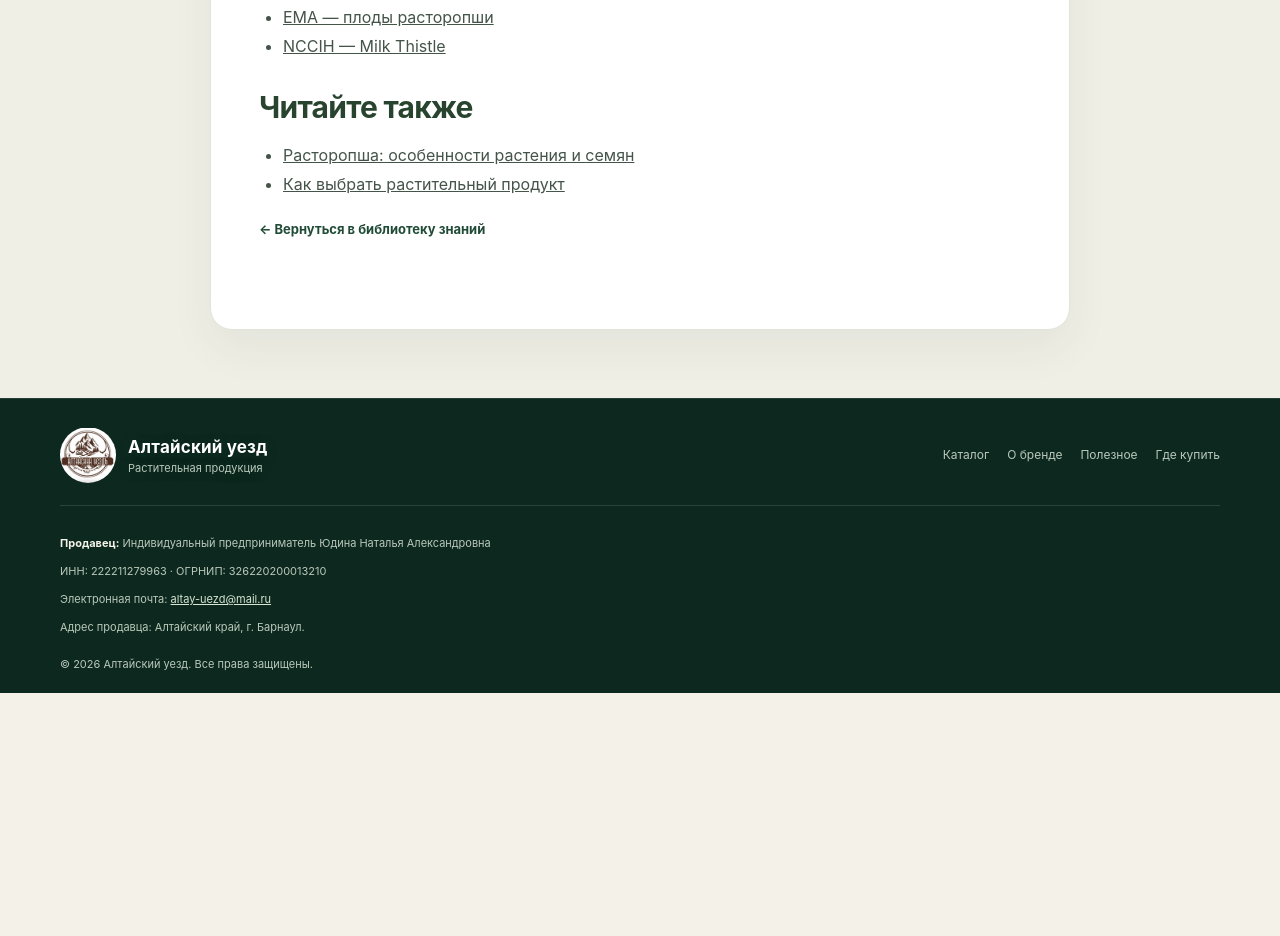
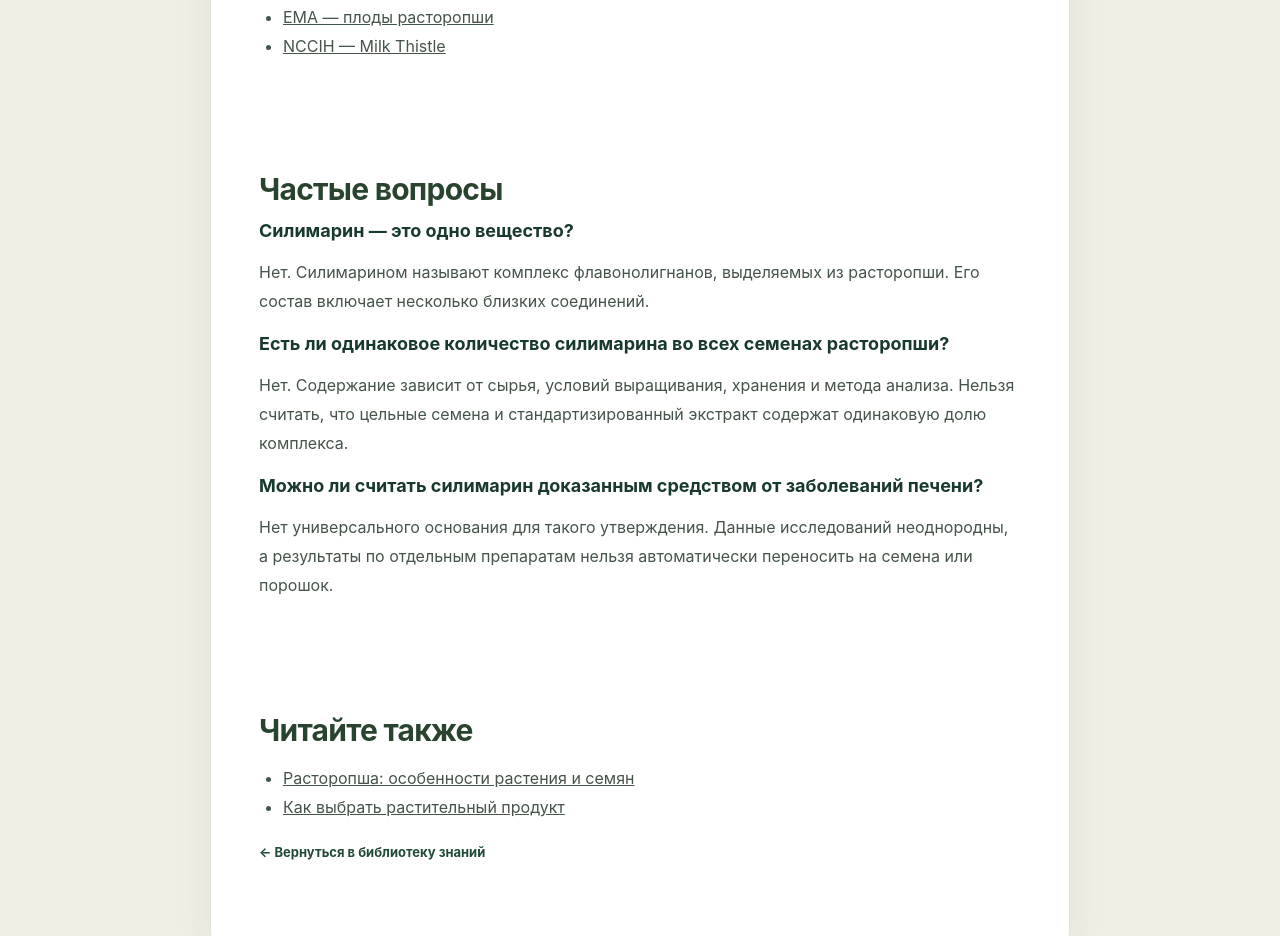
Before and after one commit to Artur2100/altayskiy-uezd., a plain HTML site: page articles/silymarin-rastoropsha.html in a window 1280 px wide. Shown: the part 2645-3581 px from the top of the page. Before the commit the page ends 3338 px from the top, so only its background shows below. Drawn offline with Linux system fonts and the light colour scheme.

Commit message:
Improve article SEO: add useful FAQs and structured data

```diff
--- a/articles/silymarin-rastoropsha.html
+++ b/articles/silymarin-rastoropsha.html
@@ -3,7 +3,7 @@
 <meta name="robots" content="index,follow,max-image-preview:large"><link rel="canonical" href="https://altayskiy-uezd.ru/articles/silymarin-rastoropsha.html">
 <meta property="og:type" content="article"><meta property="og:locale" content="ru_RU"><meta property="og:site_name" content="Алтайский уезд"><meta property="og:title" content="Силимарин в расторопше: что это за комплекс природных веществ"><meta property="og:description" content="Что такое силимарин, в каких частях расторопши его изучают и почему состав семян, порошка и экстракта нельзя считать одинаковым."><meta property="og:url" content="https://altayskiy-uezd.ru/articles/silymarin-rastoropsha.html"><meta name="twitter:card" content="summary_large_image">
 <link rel="preconnect" href="https://fonts.googleapis.com"><link rel="preconnect" href="https://fonts.gstatic.com" crossorigin><link href="https://fonts.googleapis.com/css2?family=Cormorant+Garamond:wght@500;600;700&family=Manrope:wght@400;500;600;700;800&display=swap" rel="stylesheet">
-<script type="application/ld+json">{"@context":"https://schema.org","@type":"Article","headline":"Силимарин и расторопша: что известно о природном комплексе","description":"Что такое силимарин, в каких частях расторопши его изучают и почему состав семян, порошка и экстракта нельзя считать одинаковым.","inLanguage":"ru-RU","author":{"@type":"Organization","name":"Алтайский уезд"},"publisher":{"@type":"Organization","name":"Алтайский уезд","url":"https://altayskiy-uezd.ru/"},"mainEntityOfPage":"https://altayskiy-uezd.ru/articles/silymarin-rastoropsha.html"}</script><style>
+<script type="application/ld+json">{"@context":"https://schema.org","@type":"Article","headline":"Силимарин и расторопша: что известно о природном комплексе","description":"Что такое силимарин, в каких частях расторопши его изучают и почему состав семян, порошка и экстракта нельзя считать одинаковым.","inLanguage":"ru-RU","author":{"@type":"Organization","name":"Алтайский уезд"},"publisher":{"@type":"Organization","name":"Алтайский уезд","url":"https://altayskiy-uezd.ru/"},"mainEntityOfPage":"https://altayskiy-uezd.ru/articles/silymarin-rastoropsha.html","dateModified":"2026-11-26"}</script><style>
     :root{--ink:#243d32;--muted:#6f7e75;--green:#587b53;--green-dark:#3f6341;--pale:#edf2e7;--line:#e4e9e1;--paper:#fff;--cream:#f7f8f3;--brown:#553326}
     *{box-sizing:border-box}
     html{scroll-behavior:smooth}
@@ -320,7 +320,8 @@
 
 .article-breadcrumbs{padding:18px 0;color:#66756a;font-size:12px}.article-breadcrumbs a{color:#3f6341;text-decoration:none}.article-breadcrumbs a:hover{text-decoration:underline}
 .article-content{max-width:860px;margin:0 auto;padding-bottom:70px}.article-content h1{font-family:var(--serif);font-size:clamp(32px,5vw,52px);line-height:1.05;color:#29442e}.article-content h2{font-family:var(--serif);font-size:30px;color:#29442e;margin-top:30px}.article-content p,.article-content li{line-height:1.8;color:#445449;font-size:16px}.article-content .article-hero-image{width:100%;max-height:480px;object-fit:cover;border-radius:18px}
-</style></head><body>
+</style><script type="application/ld+json">{"@context":"https://schema.org","@type":"FAQPage","mainEntity":[{"@type":"Question","name":"Силимарин — это одно вещество?","acceptedAnswer":{"@type":"Answer","text":"Нет. Силимарином называют комплекс флавонолигнанов, выделяемых из расторопши. Его состав включает несколько близких соединений."}},{"@type":"Question","name":"Есть ли одинаковое количество силимарина во всех семенах расторопши?","acceptedAnswer":{"@type":"Answer","text":"Нет. Содержание зависит от сырья, условий выращивания, хранения и метода анализа. Нельзя считать, что цельные семена и стандартизированный экстракт содержат одинаковую долю комплекса."}},{"@type":"Question","name":"Можно ли считать силимарин доказанным средством от заболеваний печени?","acceptedAnswer":{"@type":"Answer","text":"Нет универсального основания для такого утверждения. Данные исследований неоднородны, а результаты по отдельным препаратам нельзя автоматически переносить на семена или порошок."}}]}</script>
+</head><body>
 <header>
   <div class="wrap nav">
     <a class="brand" href="../index.html#home" aria-label="Алтайский уезд — главная">
@@ -354,7 +355,8 @@
 <h2>Как читать описание продукта</h2><ul><li>Уточните, указаны ли плоды/семена, порошок, шрот или экстракт.</li><li>Проверьте наличие стандартизации, если заявлено содержание силимарина.</li><li>Не путайте массу упаковки с количеством действующих веществ.</li><li>Сверьте состав, производителя, срок годности и условия хранения.</li><li>Не делайте вывод о качестве по одному цвету или степени измельчения.</li></ul>
 <h2>Безопасность и ограничения</h2><p>Растительные препараты могут вызывать нежелательные реакции и взаимодействовать с лекарствами. Если человек принимает лекарства, имеет хроническое заболевание, беременен или кормит грудью, вопросы употребления следует обсуждать с врачом. Не следует заменять расторопшей назначенное лечение.</p>
 <p class="disclaimer">Материал информационный и не является медицинской рекомендацией. Описанные исследования не подтверждают лечебный эффект конкретной упаковки семян.</p>
-<p><a class="text-link" href="../shop.html#product-milk-thistle">Посмотреть расторопшу в магазине ↗</a></p><h2>Источники и дополнительное чтение</h2><ul><li><a href="https://www.ema.europa.eu/en/medicines/herbal/silybi-mariani-fructus" target="_blank" rel="noopener noreferrer">EMA — плоды расторопши</a></li><li><a href="https://www.nccih.nih.gov/health/milk-thistle" target="_blank" rel="noopener noreferrer">NCCIH — Milk Thistle</a></li></ul><h2>Читайте также</h2><ul><li><a href="rastoropsha.html">Расторопша: особенности растения и семян</a></li><li><a href="vybor-rastitelnogo-produkta.html">Как выбрать растительный продукт</a></li></ul><p><a class="text-link" href="../library.html">← Вернуться в библиотеку знаний</a></p></article></div></section></main><footer id="contacts">
+<p><a class="text-link" href="../shop.html#product-milk-thistle">Посмотреть расторопшу в магазине ↗</a></p><h2>Источники и дополнительное чтение</h2><ul><li><a href="https://www.ema.europa.eu/en/medicines/herbal/silybi-mariani-fructus" target="_blank" rel="noopener noreferrer">EMA — плоды расторопши</a></li><li><a href="https://www.nccih.nih.gov/health/milk-thistle" target="_blank" rel="noopener noreferrer">NCCIH — Milk Thistle</a></li></ul><section class="article-faq"><h2>Частые вопросы</h2><h3>Силимарин — это одно вещество?</h3><p>Нет. Силимарином называют комплекс флавонолигнанов, выделяемых из расторопши. Его состав включает несколько близких соединений.</p><h3>Есть ли одинаковое количество силимарина во всех семенах расторопши?</h3><p>Нет. Содержание зависит от сырья, условий выращивания, хранения и метода анализа. Нельзя считать, что цельные семена и стандартизированный экстракт содержат одинаковую долю комплекса.</p><h3>Можно ли считать силимарин доказанным средством от заболеваний печени?</h3><p>Нет универсального основания для такого утверждения. Данные исследований неоднородны, а результаты по отдельным препаратам нельзя автоматически переносить на семена или порошок.</p></section>
+<h2>Читайте также</h2><ul><li><a href="rastoropsha.html">Расторопша: особенности растения и семян</a></li><li><a href="vybor-rastitelnogo-produkta.html">Как выбрать растительный продукт</a></li></ul><p><a class="text-link" href="../library.html">← Вернуться в библиотеку знаний</a></p></article></div></section></main><footer id="contacts">
   <div class="wrap">
     <div class="footer-top">
       <a class="brand" href="../index.html#home"><img src="../assets/logo-altayskiy-uezd.jpeg" alt="" decoding="async"><span><strong>Алтайский уезд</strong><small>Растительная продукция</small></span></a>
```
